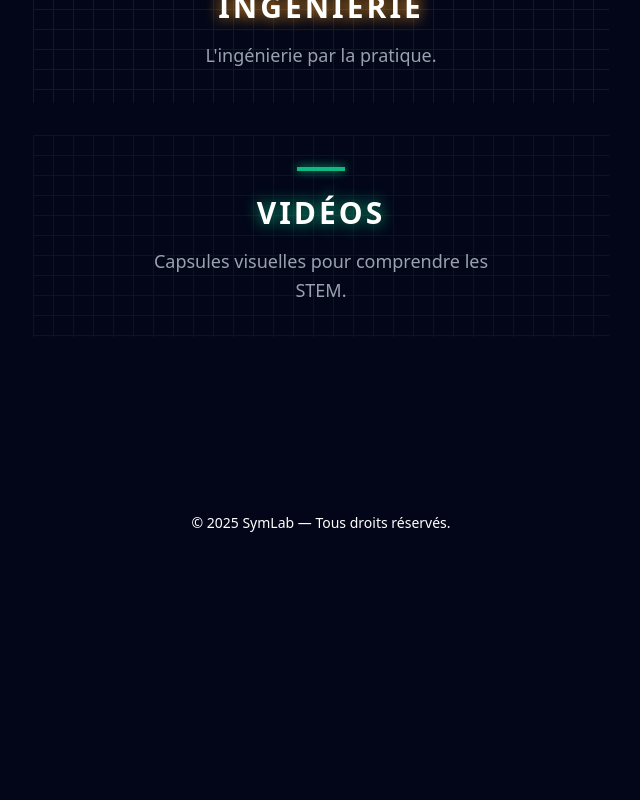
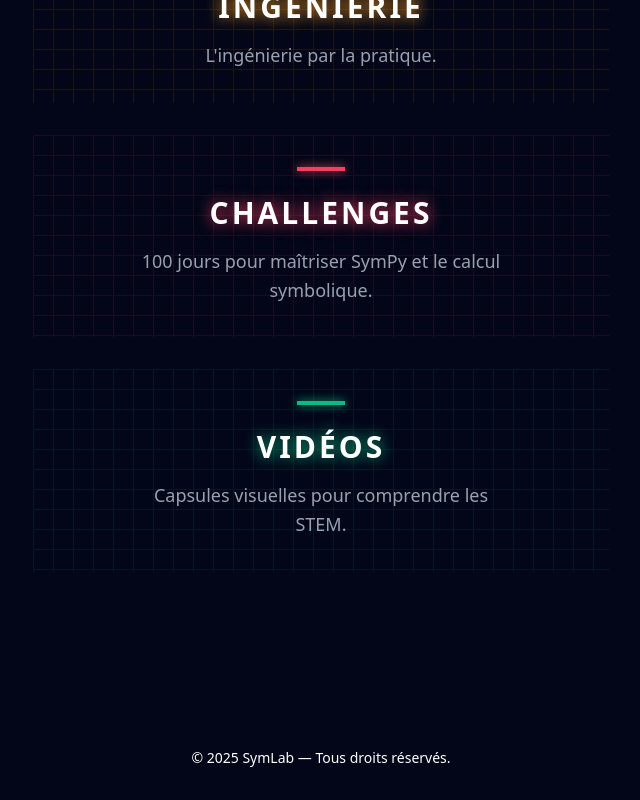
Before and after one commit to symlabsn/SymLab, a Next.js app: page / in a window 1280 px wide. Shown: the part 785-1585 px from the top of the page, without its empty margins (319-959 px from the left). Before the commit the page ends 1350 px from the top, so only its background shows below. Built offline with nearby package versions, Linux system fonts and the light colour scheme.

Commit message:
Add Challenges module to homepage and link to the new immersive section

```diff
--- a/src/app/page.js
+++ b/src/app/page.js
@@ -26,6 +26,13 @@ export default function Home() {
             description: 'L\'ingénierie par la pratique.',
             href: '/engineering',
             accentColor: '#FF9F1C' // Orange
+        },
+        {
+            id: 'chal',
+            title: 'Challenges',
+            description: '100 jours pour maîtriser SymPy et le calcul symbolique.',
+            href: '/challenges',
+            accentColor: '#F43F5E' // Rose
         },
         {
             id: 'vid',
```
